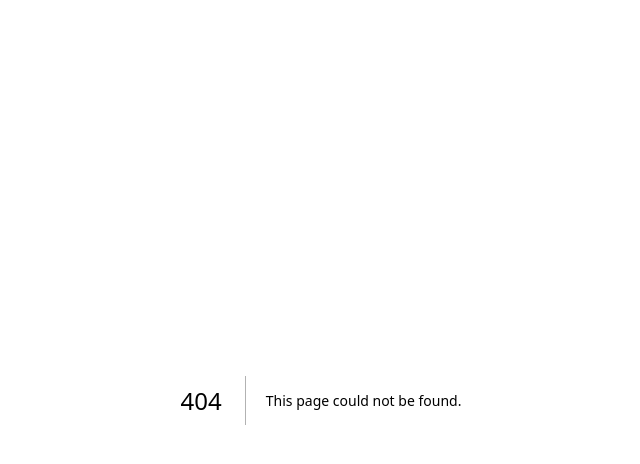
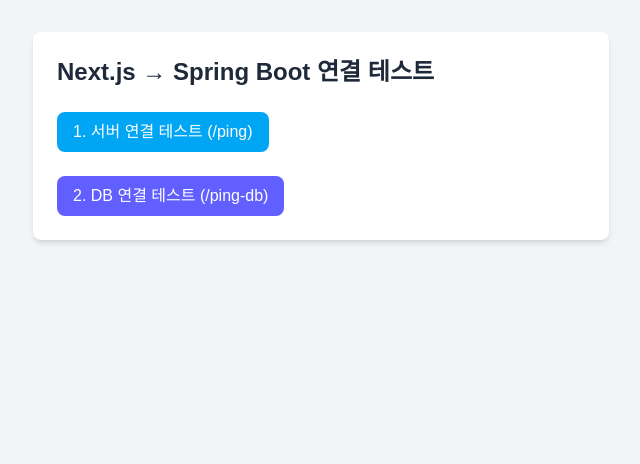
Before and after one commit to fin-track-org/fin-track-front-web, a Next.js app: page /fin-track/health-check in a window 1280 px wide. Before the commit this address had no page. Shown: the top 464 px of the page, without its empty margins (319-959 px from the left). Built offline with nearby package versions, Linux system fonts and the light colour scheme.

Commit message:
[CHORE] basePath 설정, 접속테스트 페이지 생성

```diff
--- /dev/null
+++ b/app/health-check/page.tsx
@@ -0,0 +1,129 @@
+"use client"; // 👈 버튼 클릭, 상태 저장을 위해 클라이언트 컴포넌트여야 합니다.
+
+import { useState } from 'react';
+
+export default function HealthCheckPage() {
+    // 각 API 호출 결과를 저장할 State
+    const [pingResult, setPingResult] = useState<string | null>(null);
+    const [pingDbResult, setPingDbResult] = useState<string | null>(null);
+
+    // 로딩 상태
+    const [loadingPing, setLoadingPing] = useState(false);
+    const [loadingPingDb, setLoadingPingDb] = useState(false);
+
+    // Spring Boot 서버 주소
+    const springBootUrl = 'http://localhost:8080/fin-track';
+
+    // 1. /ping 테스트 핸들러
+    const handlePing = async () => {
+        setLoadingPing(true);
+        setPingResult(null);
+        try {
+            const response = await fetch(`${springBootUrl}/ping`);
+            const data = await response.text(); // "pong" 같은 텍스트 응답을 기대
+
+            if (!response.ok) {
+                throw new Error(`서버 응답: ${response.status} ${data}`);
+            }
+            setPingResult(`✅ 성공: ${data}`);
+
+        } catch (error: any) {
+            console.error("/ping 에러:", error);
+            // "TypeError: Failed to fetch"는 보통 CORS 에러입니다.
+            if (error.name === 'TypeError' && error.message.includes('fetch')) {
+                setPingResult("❌ 실패: CORS 정책 위반 또는 네트워크 에러. (백엔드 CORS 설정을 확인하세요!)");
+            } else {
+                setPingResult(`❌ 실패: ${error.message}`);
+            }
+        }
+        setLoadingPing(false);
+    };
+
+    // 2. /ping-db 테스트 핸들러
+    const handlePingDb = async () => {
+        setLoadingPingDb(true);
+        setPingDbResult(null);
+        try {
+            const response = await fetch(`${springBootUrl}/ping-db`);
+            const data = await response.text(); // "DB OK" 같은 텍스트 응답을 기대
+
+            if (!response.ok) {
+                throw new Error(`서버 응답: ${response.status} ${data}`);
+            }
+            setPingDbResult(`✅ 성공: ${data}`);
+
+        } catch (error: any) {
+            console.error("/ping-db 에러:", error);
+            if (error.name === 'TypeError' && error.message.includes('fetch')) {
+                setPingDbResult("❌ 실패: CORS 정책 위반 또는 네트워크 에러. (백엔드 CORS 설정을 확인하세요!)");
+            } else {
+                setPingDbResult(`❌ 실패: ${error.message}`);
+            }
+        }
+        setLoadingPingDb(false);
+    };
+
+    // --- UI 부분 ---
+    return (
+        <div className="min-h-screen bg-gray-100 p-8">
+            <div className="max-w-xl mx-auto bg-white rounded-lg shadow-md p-6">
+                <h1 className="text-2xl font-bold text-gray-800 mb-6">
+                    Next.js → Spring Boot 연결 테스트
+                </h1>
+
+                {/* === 서버 Ping 테스트 === */}
+                <div className="mb-6">
+                    <button
+                        onClick={handlePing}
+                        disabled={loadingPing}
+                        className="bg-sky-500 text-white px-4 py-2 rounded-lg font-medium hover:bg-sky-600 transition-colors disabled:opacity-50"
+                    >
+                        {loadingPing ? '테스트 중...' : '1. 서버 연결 테스트 (/ping)'}
+                    </button>
+
+                    {/* 결과 표시 */}
+                    {pingResult && (
+                        <pre className={`mt-3 p-3 rounded-md text-sm whitespace-pre-wrap ${pingResult.startsWith('❌')
+                            ? 'bg-red-100 text-red-700'
+                            : 'bg-green-100 text-green-700'
+                            }`}>
+                            {pingResult}
+                        </pre>
+                    )}
+                </div>
+
+                {/* === DB Ping 테스트 === */}
+                <div>
+                    <button
+                        onClick={handlePingDb}
+                        disabled={loadingPingDb}
+                        className="bg-indigo-500 text-white px-4 py-2 rounded-lg font-medium hover:bg-indigo-600 transition-colors disabled:opacity-50"
+                    >
+                        {loadingPingDb ? '테스트 중...' : '2. DB 연결 테스트 (/ping-db)'}
+                    </button>
+
+                    {/* 결과 표시 */}
+                    {pingDbResult && (
+                        <pre className={`mt-3 p-3 rounded-md text-sm whitespace-pre-wrap ${pingDbResult.startsWith('❌')
+                            ? 'bg-red-100 text-red-700'
+                            : 'bg-green-100 text-green-700'
+                            }`}>
+                            {pingDbResult}
+                        </pre>
+                    )}
+                </div>
+
+                {/* === CORS 에러 발생 시 도움말 === */}
+                {(pingResult?.includes('CORS') || pingDbResult?.includes('CORS')) && (
+                    <div className="mt-6 p-4 bg-yellow-100 text-yellow-800 rounded-lg">
+                        <h3 className="font-bold">🚨 CORS 에러가 발생했습니다!</h3>
+                        <p className="text-sm mt-1">
+                            Spring Boot 컨트롤러에 <strong>`@CrossOrigin("http://localhost:3000")`</strong> 어노테이션을 추가하거나,
+                            글로벌 <storng>`WebConfig`</storng> 파일을 만들어 `localhost:3000`을 허용해야 합니다.
+                        </p>
+                    </div>
+                )}
+            </div>
+        </div>
+    );
+}
--- a/app/page.tsx
+++ b/app/page.tsx
@@ -16,7 +16,7 @@
             FinTrack
           </h1>
           {/* <Link>를 <a> 태그로 변경 (빌드 오류 해결) */}
-          <a href="/login">
+          <a href="/fin-track/login">
             {/* 요청하신 sky-500을 버튼 배경색으로 사용합니다.
               hover 시에는 살짝 더 진한 sky-600을 사용합니다.
             */}
@@ -39,7 +39,7 @@
         </p>
 
         {/* <Link>를 <a> 태그로 변경 (빌드 오류 해결) */}
-        <a href="/login">
+        <a href="/fin-track/login">
           <span className="bg-sky-500 text-white px-6 py-3 rounded-lg font-bold text-lg hover:bg-sky-600 transition-colors cursor-pointer">
             로그인하고 시작하기
           </span>
--- a/next.config.ts
+++ b/next.config.ts
@@ -1,6 +1,9 @@
 import type { NextConfig } from "next";
 
 const nextConfig: NextConfig = {
+
+  basePath: '/fin-track',
+
   /* config options here */
   reactCompiler: true,
 };
```
